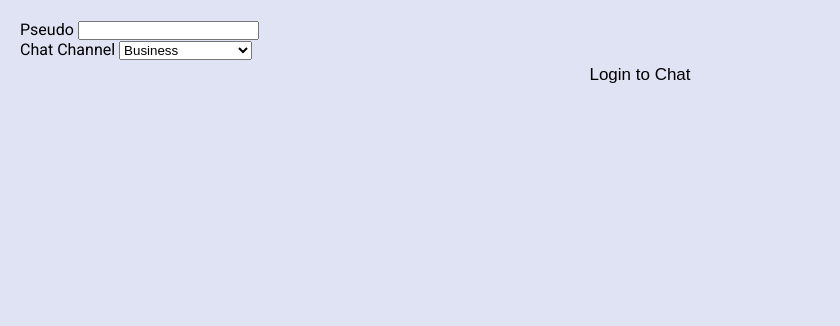
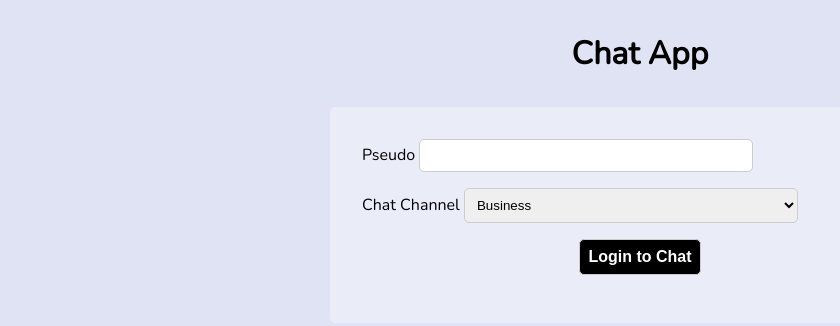
Before and after one commit to rina-myriam/chatApp, a website built with Vite: page sources/client/index.html in a window 1280 px wide. Shown: the whole page, without its empty margins (0-840 px from the left). Built offline with nearby package versions, Linux system fonts and the light colour scheme.

Commit message:
Front End Style

```diff
--- a/sources/client/css/style.css
+++ b/sources/client/css/style.css
@@ -15,7 +15,7 @@
 }
 
 body {
-	font-family: 'Roboto', sans-serif;
+	font-family: 'Nunito', sans-serif;
 	font-size: 16px;
 	background: var(--light-color);
 	margin: 20px;
@@ -46,6 +46,7 @@ a {
 	background: #fff;
 	margin: 30px auto;
 	overflow: hidden;
+	border-radius: 5px;
 
 }
 
@@ -264,3 +265,53 @@ i.fas.fa-paper-plane{
 	border-radius: 50%;
 	display: inline-block;
 }
+
+
+
+.title {
+	text-align: center;
+	font-size: 2rem;
+	font-weight: 700;
+	margin-top: 2rem;
+}
+.log-form {
+	width: 50%;
+	margin: 0 auto;
+	margin-top: 2rem;
+	padding: 2rem;
+	background-color: rgba(255, 255, 255, 0.3) ;
+	border-radius: 5px;
+}
+
+.log-form div {
+	margin-bottom: 1rem;
+}
+
+.log-form label {
+	margin-bottom: 0.5rem;
+	font-size: 16px;
+}
+.log-form input {
+	width: 60%;
+	padding: 0.5rem;
+	border: 1px solid #ccc;
+	border-radius: 5px;
+}
+.log-form select {
+	width: 60%;
+	padding: 0.5rem;
+	border: 1px solid #ccc;
+	border-radius: 5px;
+}
+
+.log-form button {
+	width: 100%;
+	padding: 0.5rem;
+	border: 1px solid #ccc;
+	border-radius: 5px;
+	background-color: black;
+	color: #fff;
+	font-size: 16px;
+	font-weight: 700;
+	cursor: pointer;
+}
--- a/sources/client/index.html
+++ b/sources/client/index.html
@@ -10,11 +10,16 @@
 			integrity="sha256-mmgLkCYLUQbXn0B1SRqzHar6dCnv9oZFPEC1g1cwlkk="
 			crossorigin="anonymous"
 		/>
+        <link rel="stylesheet" type="text/css" href="//fonts.googleapis.com/css?family=Nunito" />
 		<link rel="stylesheet" href="css/style.css" />
 		<title>Chat App</title>
+        <style>
+        </style>
 	</head>
     <body>
-        <form id="chatspace" action="chat.html">
+
+        <h1 class="title">Chat App</h1>
+        <form id="chatspace" class="log-form" action="chat.html" >
             <div>
                 <label for="pseudo">Pseudo</label>
                 <input id="pseudo" name="pseudo" value="" required>
```
Also changed, not shown: sources/client/chat.html (+1 -1 lines).
